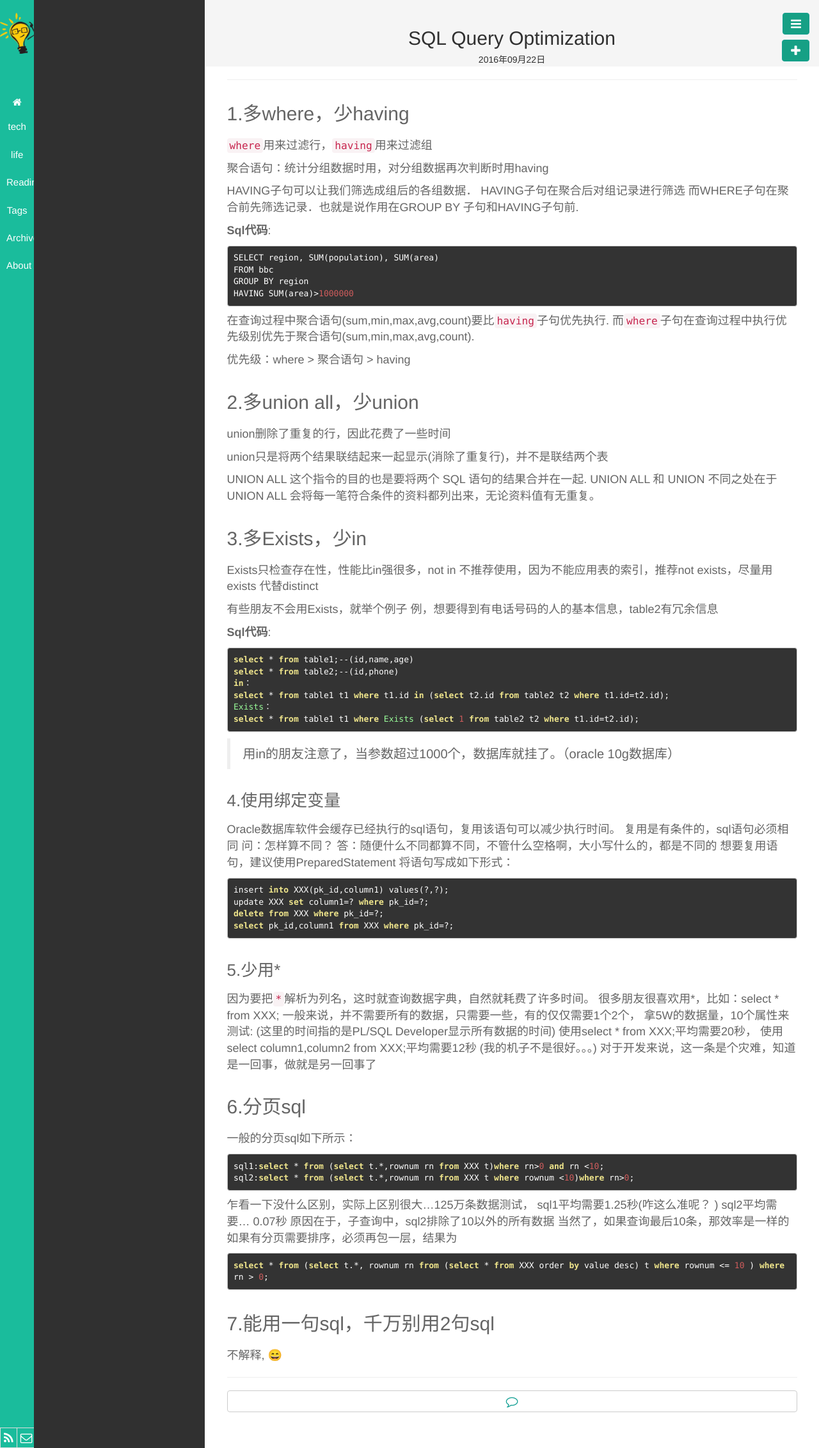
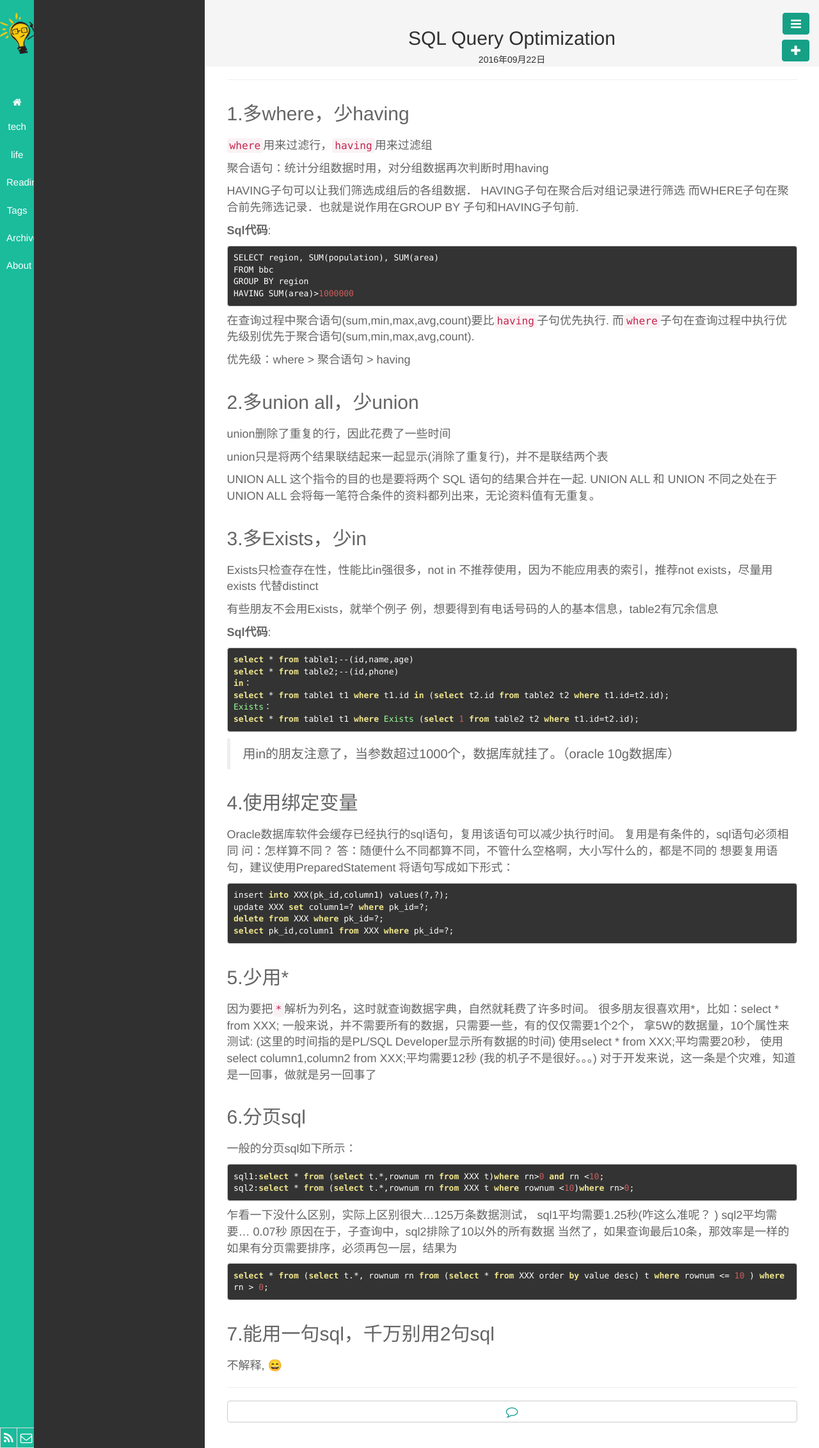
Before and after one commit to wenchma/wenchma.github.io, a Jekyll site: the page built from _posts/2016-09-22-sql-query-optimization.md, in a window 1280 px wide. Shown: the whole page at 64% size. Built offline with Jekyll 4.4.1, drawn with Linux system fonts in a browser that asks for light colours; emoji names are drawn with the system emoji font.

Commit message:
Update sql doc format

````diff
--- a/_posts/2016-09-22-sql-query-optimization.md
+++ b/_posts/2016-09-22-sql-query-optimization.md
@@ -62,7 +62,7 @@ select * from table1 t1 where Exists (select 1 from table2 t2 where t1.id=t2.id)
 > 用in的朋友注意了，当参数超过1000个，数据库就挂了。（oracle 10g数据库）
 
 
-### 4.使用绑定变量
+## 4.使用绑定变量
 
 Oracle数据库软件会缓存已经执行的sql语句，复用该语句可以减少执行时间。
 复用是有条件的，sql语句必须相同
@@ -78,7 +78,7 @@ delete from XXX where pk_id=?;
 select pk_id,column1 from XXX where pk_id=?;
 ```
 
-### 5.少用*
+## 5.少用*
 
 因为要把`*`解析为列名，这时就查询数据字典，自然就耗费了许多时间。
 很多朋友很喜欢用*，比如：select * from XXX;
````
